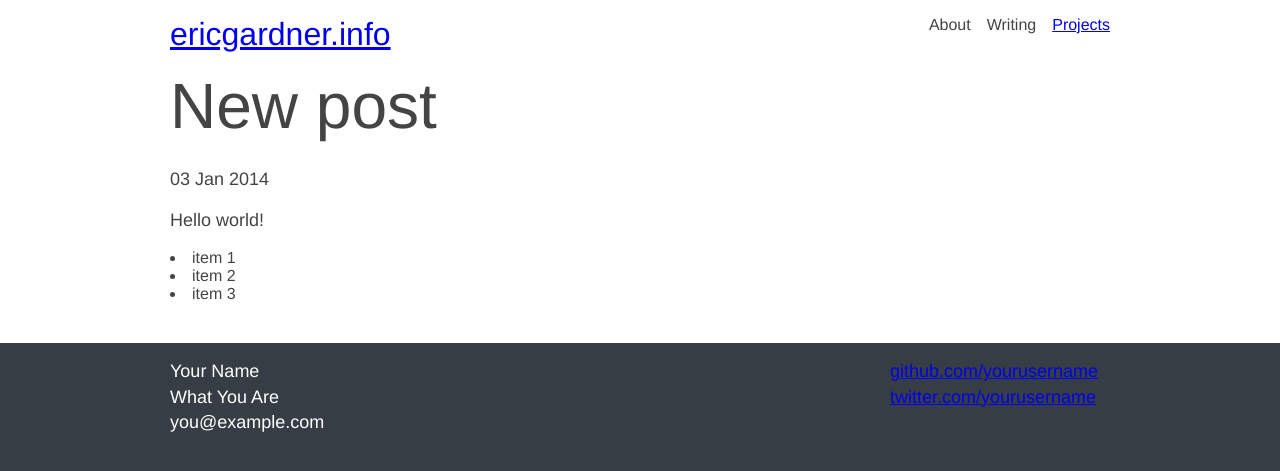
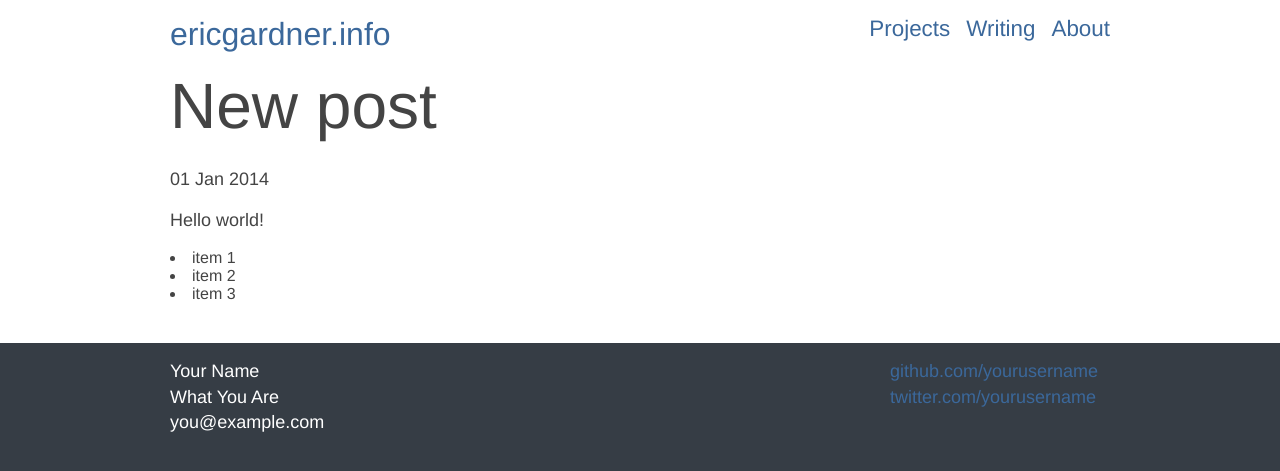
Before and after one commit to egardner/ericgardner.info-old, a Jekyll site: the page built from _posts/writing/2014-01-03-new-post.markdown, in a window 1280 px wide. Shown: the top 471 px of the page. Built offline with Jekyll 4.4.1, drawn with Linux system fonts in a browser that asks for light colours; Markdown is read by kramdown in place of the engine named in the settings.

Commit message:
Revert "New post"
This reverts commit 02145324f0c91bce13c3e9944875f2b8228ea4b8.

```diff
--- a/_config.yml
+++ b/_config.yml
@@ -1,4 +1,3 @@
 name: ericgardner.info
 markdown: redcarpet
 pygments: true
-permalink: /:categories/:title
--- a/_layouts/default.html
+++ b/_layouts/default.html
@@ -33,9 +33,10 @@
 		        		</div>
  				     <nav class="two-thirds column omega">
 		        			<ul>
-		        				<li><a href="#">Projects</a></li>
-		        				<li>Writing</li>
-		        				<li>About</li>
+		        				<li><a href="#">About<a></li>
+		        				<li><a href="/writing/">Writing</a></li>
+								<li><a href="#">Projects</a></li>
+
 		        			</ul>
 		        		</nav>
 
--- a/_posts/writing/2014-01-03-new-post.markdown
+++ b/_posts/writing/2014-01-03-new-post.markdown
@@ -1,6 +1,7 @@
 ---
 layout: post
 title:  New post
+date: 2014-01-01
 categories: writing
 ---
 
--- /dev/null
+++ b/_posts/writing/index.html
@@ -0,0 +1,6 @@
+---
+layout: default
+title: writing
+---
+
+{% include writing.html %}
--- a/css/layout.css
+++ b/css/layout.css
@@ -65,19 +65,27 @@ ol { list-style: decimal inside; }
 
 /*----------- Page Layout: General -----------*/
 
+/*
+* color notes:
+* Footer slate grey: #363D45
+* Complimentary light blue: #4C9CB7
+* Complimentary gold: #FFAC37
+* additional colors TBD
+*/
+
 #top {
 	background-color: #fff;
-	padding-top: 1em;
+	padding-top: 1rem;
 }
 
 #middle {
 	background-color: #fff;
-	padding-top: .5em;
+	padding-top: .5rem;
 }
 
 #bottom {
 	background-color: #363d45;
-	padding-top: 1em;
+	padding-top: 1rem;
 	color: #fff;
 }
 
@@ -89,8 +97,18 @@ nav ul li {
 	list-style-type: none;
 	display: block;
 	float: right;
-	margin-left: 1em;
+	margin-left: 1rem;
+	font-size: 1.4rem;
+	font-weight: 300;
 }
+
+/*--- Link styles --*/
+
+a:link, a:visited, a:hover, a:active {
+	color: #3b689b;
+	text-decoration: none;
+}
+
 
 /* #Page Styles
 ================================================== */
--- /dev/null
+++ b/writing.html
@@ -0,0 +1,6 @@
+---
+layout: default
+title: writing
+---
+
+{% include writing.html %}
```
Also changed, not shown: _includes/writing.html (added, +11 -0 lines).
